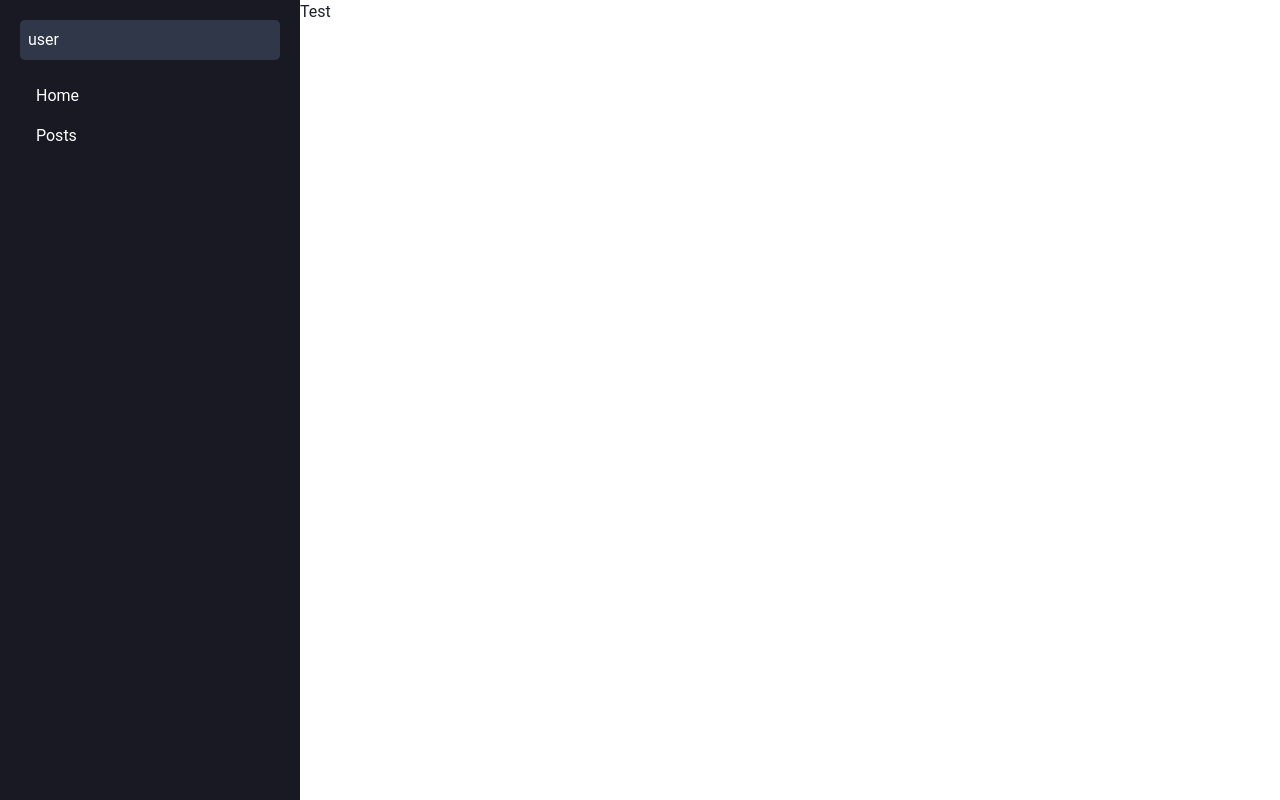
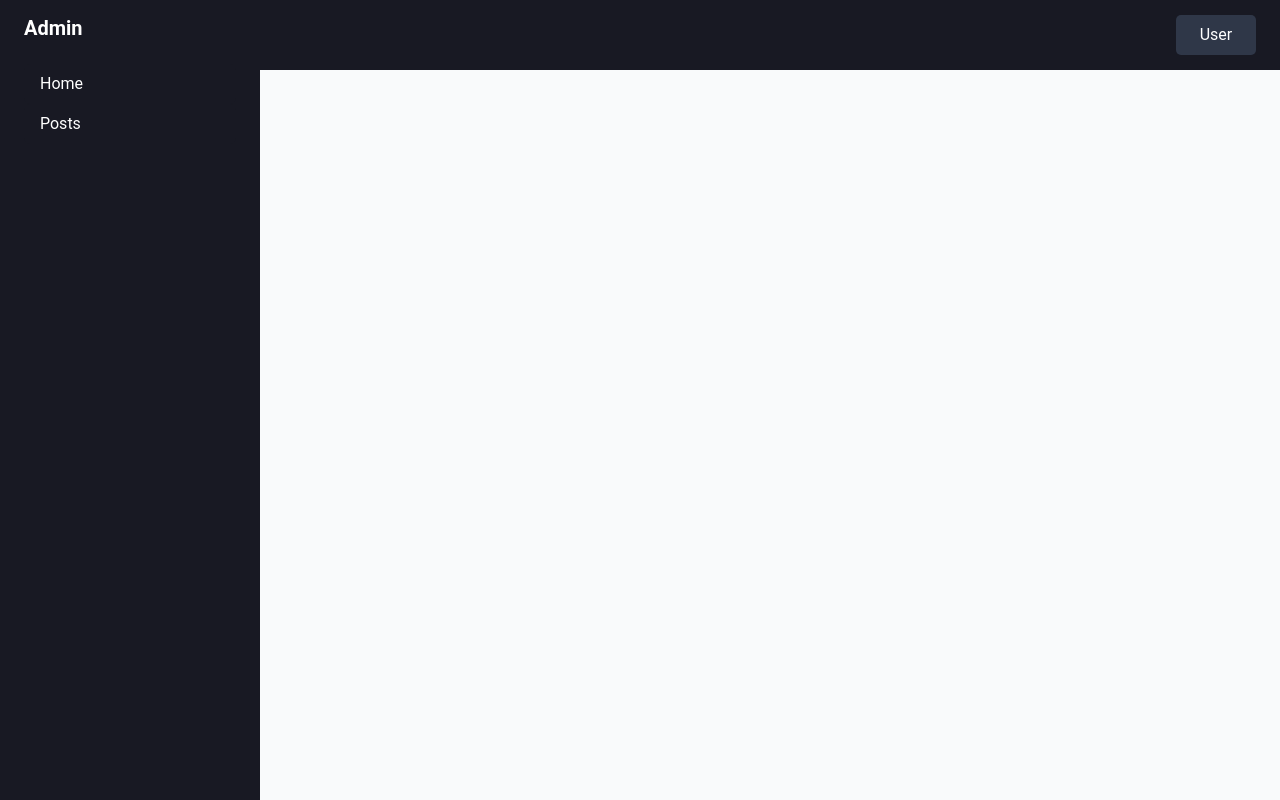
Before and after one commit to janimaenpaa/jobboard-nextjs, a Next.js app: page /admin in a window 1280 px wide. Built offline with nearby package versions, Linux system fonts and the light colour scheme.

Commit message:
Unfinished dashboard

```diff
--- a/src/components/Dashboard/Sidebar.tsx
+++ /dev/null
@@ -1,46 +0,0 @@
-import React from 'react';
-import { Flex, Heading } from '@chakra-ui/layout';
-import { Button } from '@chakra-ui/button';
-import { CloseIcon } from '@chakra-ui/icons';
-import ProfileBar from './UserInfo';
-import SideBarLink from './SideBarLink';
-
-interface Props {
-  isOpen: boolean;
-  setIsOpen: React.Dispatch<React.SetStateAction<boolean>>;
-  isMobile: boolean;
-}
-
-const links = [
-  { href: '/admin', title: 'Home' },
-  { href: '/admin/posts', title: 'Posts' },
-];
-
-const Sidebar = ({ isOpen, setIsOpen, isMobile }: Props) => {
-  const lightBlue = '#2f3748';
-  const darkBlue = '#181923';
-
-  return (
-    <Flex
-      position="fixed"
-      left={0}
-      top={0}
-      p={5}
-      w={isMobile ? 'full' : '300px'}
-      h="100%"
-      bg={darkBlue}
-      color="white"
-      flexDirection="column"
-      alignItems="flex-start"
-    >
-      <ProfileBar />
-      <Flex direction="column" width="100%" mt="4">
-        {links.map((link, index) => (
-          <SideBarLink key={index} href={link.href} title={link.title} />
-        ))}
-      </Flex>
-    </Flex>
-  );
-};
-
-export default Sidebar;
--- /dev/null
+++ b/src/components/Dashboard/Sidebar/MobileMenu.tsx
@@ -0,0 +1,19 @@
+import { CloseIcon } from '@chakra-ui/icons';
+import { Box, Flex } from '@chakra-ui/layout';
+import React from 'react';
+
+interface Props {
+  user: string;
+  handleToggle: () => void;
+}
+
+const MobileMenu = ({ user, handleToggle }: Props) => {
+  return (
+    <Flex justifyContent="space-between" width="100%">
+      {user}{' '}
+      <CloseIcon onClick={handleToggle} cursor="pointer" height={5} width={5} />
+    </Flex>
+  );
+};
+
+export default MobileMenu;
--- /dev/null
+++ b/src/components/Dashboard/Sidebar/Sidebar.tsx
@@ -0,0 +1,62 @@
+import React from 'react';
+import { Flex, Heading } from '@chakra-ui/layout';
+import SideBarLink from './SidebarLink';
+import MobileMenu from './MobileMenu';
+
+interface Props {
+  handleToggle: any;
+  isMobile: boolean;
+  open: boolean;
+  setOpen: React.Dispatch<React.SetStateAction<boolean>>;
+  user: string;
+  width: any;
+}
+
+const links = [
+  { href: '/admin', title: 'Home' },
+  { href: '/admin/posts', title: 'Posts' },
+];
+
+const Sidebar = ({
+  handleToggle,
+  isMobile,
+  open,
+  setOpen,
+  user,
+  width,
+}: Props) => {
+  const lightBlue = '#2f3748';
+  const darkBlue = '#181923';
+
+  return (
+    <Flex
+      alignItems="flex-start"
+      bg={darkBlue}
+      color="white"
+      flexDirection="column"
+      h="100%"
+      left={0}
+      position="fixed"
+      pt={4}
+      px={6}
+      top={0}
+      w={isMobile ? 'full' : width}
+    >
+      {isMobile ? (
+        <MobileMenu user={user} handleToggle={handleToggle} />
+      ) : (
+        <Heading as="h2" size="md">
+          Admin
+        </Heading>
+      )}
+
+      <Flex direction="column" width="100%" mt="6">
+        {links.map((link, index) => (
+          <SideBarLink key={index} href={link.href} title={link.title} />
+        ))}
+      </Flex>
+    </Flex>
+  );
+};
+
+export default Sidebar;
--- /dev/null
+++ b/src/components/Dashboard/Sidebar/index.ts
@@ -0,0 +1 @@
+export { default } from './Sidebar';
--- /dev/null
+++ b/src/components/Dashboard/Topbar.tsx
@@ -0,0 +1,35 @@
+import { HamburgerIcon } from '@chakra-ui/icons';
+import { Flex } from '@chakra-ui/layout';
+import React from 'react';
+import UserInfo from './UserInfo';
+
+interface Props {
+  isMobile: boolean;
+  handleToggle: () => void;
+}
+
+const Topbar = ({ isMobile, handleToggle }: Props) => {
+  const darkBlue = '#181923';
+  return (
+    <Flex
+      width="100%"
+      height="70px"
+      position="fixed"
+      bgColor={darkBlue}
+      color="white"
+      justifyContent="space-between"
+      alignItems="center"
+      padding="6"
+    >
+      <HamburgerIcon
+        height={6}
+        width={6}
+        onClick={handleToggle}
+        cursor="pointer"
+      />
+      <UserInfo />
+    </Flex>
+  );
+};
+
+export default Topbar;
--- a/src/components/Dashboard/UserInfo.tsx
+++ b/src/components/Dashboard/UserInfo.tsx
@@ -1,13 +1,24 @@
 import React from 'react';
-import { Flex, Text } from '@chakra-ui/layout';
+import { Flex, FlexProps, Text } from '@chakra-ui/layout';
 
-interface Props {}
+interface Props extends FlexProps {
+  username?: string;
+}
 
-const UserInfo = (props: Props) => {
+const UserInfo = ({ username = 'User', ...props }: Props) => {
   const lightBlue = '#2f3748';
   return (
-    <Flex width="100%" background={lightBlue} borderRadius="5" p="2">
-      <Text>user</Text>
+    <Flex
+      background={lightBlue}
+      height="40px"
+      borderRadius="5"
+      minWidth="80px"
+      p="2"
+      alignItems="center"
+      justifyContent="center"
+      {...props}
+    >
+      <Text>{username}</Text>
     </Flex>
   );
 };
--- a/src/components/Dashboard/index.tsx
+++ b/src/components/Dashboard/index.tsx
@@ -1,4 +1,4 @@
-import React from 'react';
+import React, { useEffect, useState } from 'react';
 import {
   Drawer,
   DrawerBody,
@@ -15,17 +15,43 @@ import {
   Heading,
   useMediaQuery,
 } from '@chakra-ui/react';
-import Sidebar from './Sidebar';
+import Sidebar from './Sidebar/Sidebar';
+import Topbar from './Topbar';
 
 interface Props {}
 
 const Dashboard = (props: Props) => {
   const [isMobile] = useMediaQuery('(max-width: 900px)');
-  const [isOpen, setIsOpen] = React.useState(true);
+  const [open, setOpen] = useState(true);
+  const sidebarWidth = '260px';
+  const user = 'User';
+
+  const handleToggle = () => {
+    setOpen(!open);
+  };
+
+  useEffect(() => {
+    if (isMobile) {
+      setOpen(false);
+    } else {
+      setOpen(true);
+    }
+  }, [isMobile]);
+
   return (
-    <Flex>
-      <Sidebar isOpen={isOpen} setIsOpen={setIsOpen} isMobile={isMobile} />
-      <Box ml={isMobile ? 0 : '300px'}>Test</Box>
+    <Flex height="100vh" bgColor="#f9fafb">
+      <Topbar isMobile={isMobile} handleToggle={handleToggle} />
+      {open && (
+        <Sidebar
+          handleToggle={handleToggle}
+          isMobile={isMobile}
+          open={open}
+          setOpen={setOpen}
+          user={user}
+          width={sidebarWidth}
+        />
+      )}
+      {/* <Box ml={isMobile ? 0 : sidebarWidth}>Test</Box> */}
     </Flex>
   );
 };
```
Also changed, not shown: src/components/Dashboard/Sidebar/SidebarLink.tsx (renamed from src/components/Dashboard/SideBarLink.tsx).
